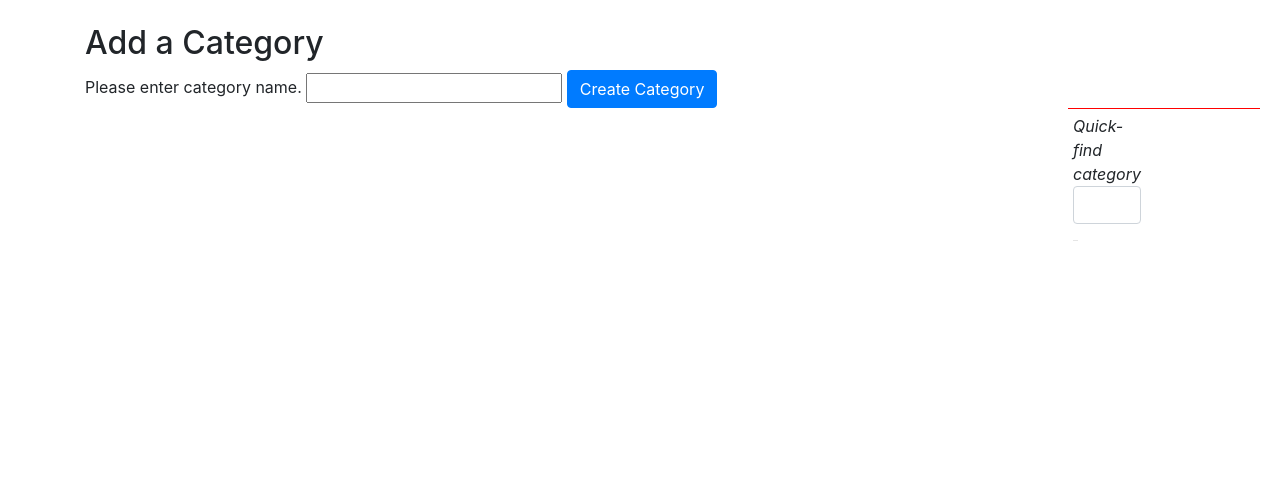
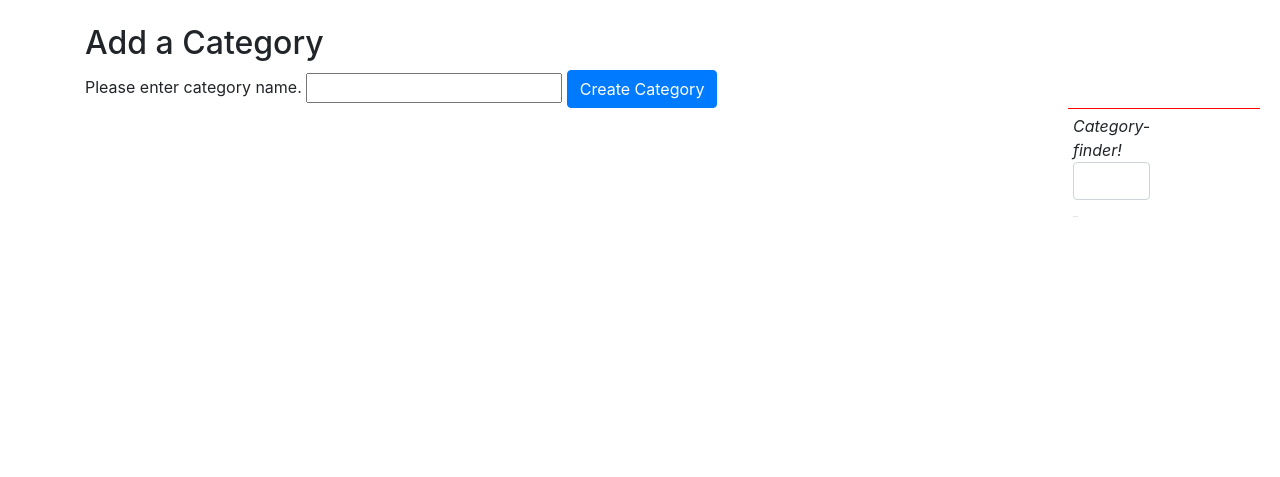
Before and after one commit to frankTheCodeBoy/PAGE_HSE_PROJECT, a Django app: page /add_category/ in a window 1280 px wide. Shown: the part 58-535 px from the top of the page. Run offline with Django 3.2, Linux system fonts and the light colour scheme; the visitor is signed in with stand-in values (Sample User, id 1); some libraries are stand-ins or nearby versions.

Commit message:
update cat finder

```diff
--- a/templates/rango_app/base.html
+++ b/templates/rango_app/base.html
@@ -107,7 +107,7 @@
       <div class="row">
         <div class="col-sm-3 col-md-2 sidebar">
           <ul class="nav nav-pills flex-column">
-            <li class="nav-item">Quick-find category</li>
+            <li class="nav-item">Category-finder!</li>
 
               <form>
               <li class="nav-item"><input class="search-query form-control"
```
